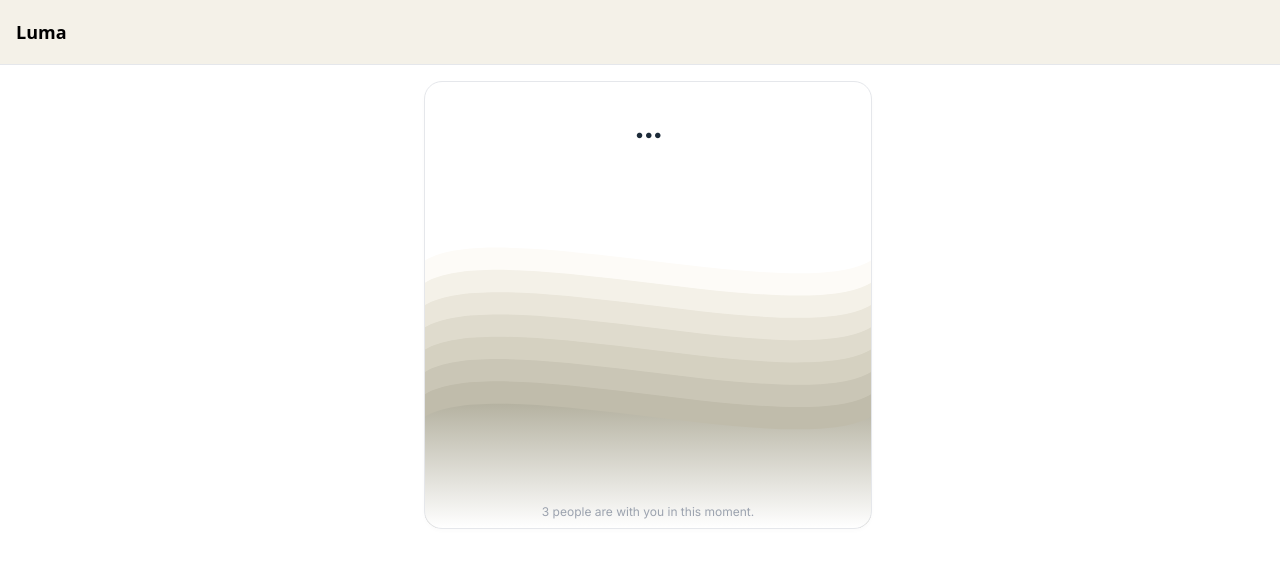
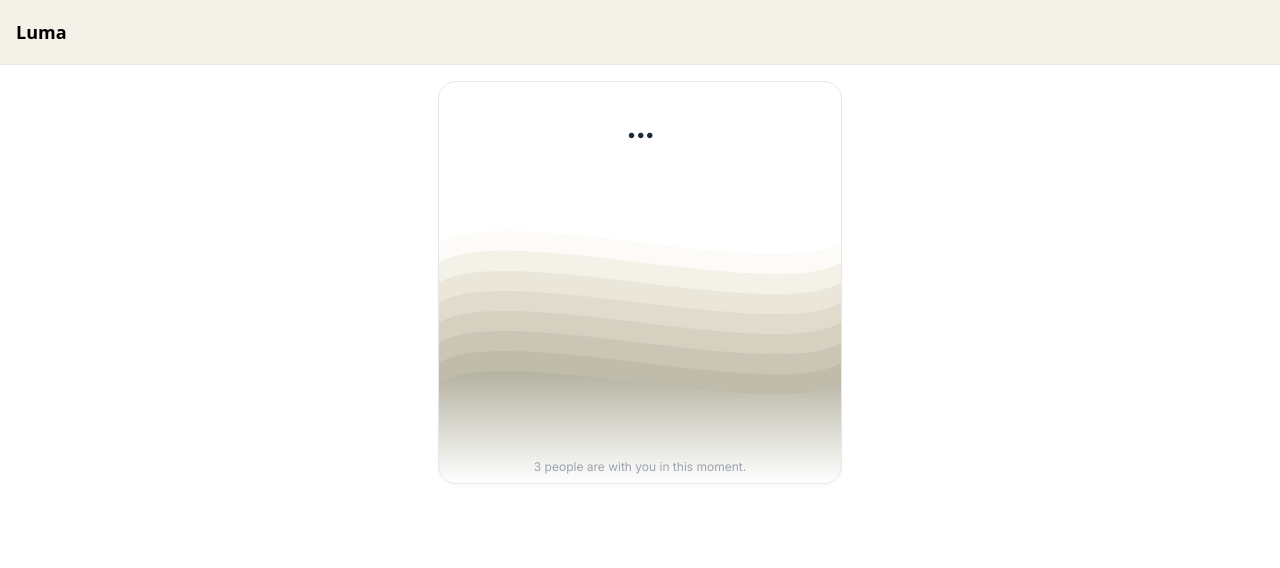
Before and after one commit to thiwi/luma, a React (Vite) app in the folder frontend/: page /energy/1 in a window 1280 px wide. Shown: the top 568 px of the page. Built offline with nearby package versions, Linux system fonts and the light colour scheme; no server answers.

Commit message:
Revert "Adjust card layout and add 'More moments' text"
This reverts commit 3b60133cf6de1fe87ff0bbd9ff344a755257f3ad.

```diff
--- a/frontend/src/components/EventCard.tsx
+++ b/frontend/src/components/EventCard.tsx
@@ -12,7 +12,7 @@ export const EventCard: FC<EventCardProps> = ({
   onSendEnergy,
 }) => (
   <button
-    className="card w-full aspect-square mx-2 text-center space-y-2 transition-transform hover:shadow-key active:scale-95"
+    className="card w-64 h-64 text-center space-y-2 transition-transform hover:shadow-key active:scale-95"
     onClick={onSendEnergy}
   >
     <p className="card-title">{text}</p>
--- a/frontend/src/features/home/Home.tsx
+++ b/frontend/src/features/home/Home.tsx
@@ -24,7 +24,7 @@ export default function Home() {
   }, []);
 
   return (
-    <div className="relative p-4 space-y-4 flex flex-col items-center min-h-screen">
+    <div className="p-4 space-y-4 flex flex-col items-center">
       {data && data.length > 0 && (
         <div className="grid grid-cols-1 md:grid-cols-3 gap-4 w-full max-w-5xl justify-items-center">
           {data.slice(0, page * 3).map((ev) => (
@@ -41,11 +41,11 @@ export default function Home() {
       )}
       {data && page * 3 < (data?.length ?? 0) && (
         <button
-          className="absolute bottom-4 text-sm text-gray-600"
+          className="mt-4 text-black"
           onClick={() => setPage((p) => p + 1)}
-          aria-label="More moments"
+          aria-label="More"
         >
-          More moments
+          ↓
         </button>
       )}
     </div>
--- a/frontend/src/styles/global.css
+++ b/frontend/src/styles/global.css
@@ -84,9 +84,8 @@ body {
   background-size: cover;
   border-radius: 18px;
   padding: 24px;
-  width: 100%;
-  margin-left: 0.5rem;
-  margin-right: 0.5rem;
+  max-width: 90%;
+  margin: 0 auto;
   color: var(--text-day);
   font-family: 'Inter', sans-serif;
   aspect-ratio: 1 / 1;
```
